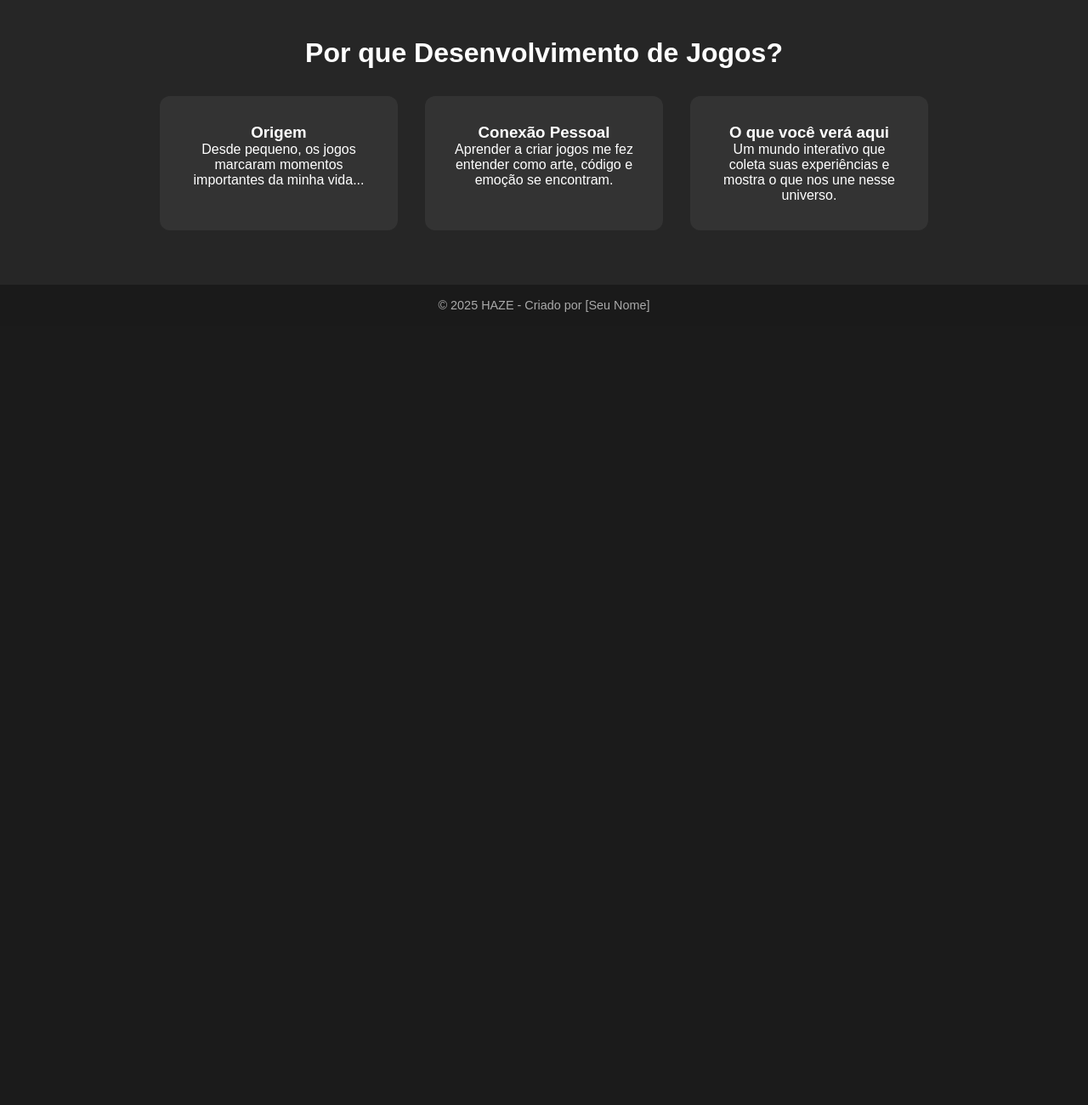
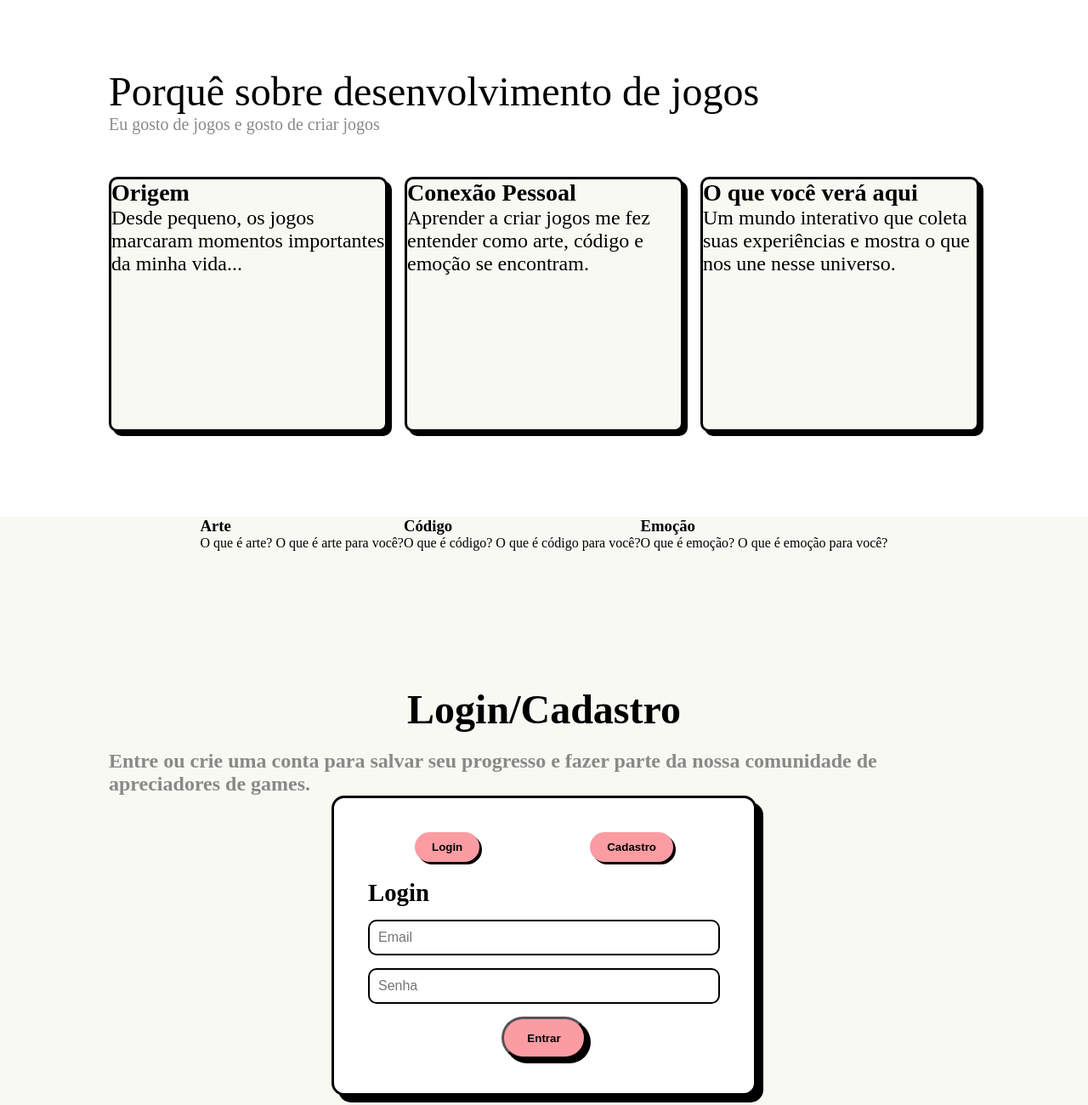
Before and after one commit to cesar-augustotech/Haze, a plain HTML site: page public/index.html in a window 1280 px wide. Shown: the part 920-2220 px from the top of the page at 85% size. Before the commit the page ends 1303 px from the top, so only its background shows below. Drawn offline with Linux system fonts and the light colour scheme.

Commit message:
novas alterações na página inicial

```diff
--- a/public/css/style.css
+++ b/public/css/style.css
@@ -2,14 +2,13 @@
   margin: 0;
   padding: 0;
   box-sizing: border-box;
-  font-family: Arial, sans-serif;
+
 }
 body {
+  padding: 0;
   margin: 0;
   min-width: 100%;
   min-height: 100%;
-    background-color: #1b1b1b;
-  color: #fff;
 }
 
 button {
@@ -17,6 +16,7 @@ button {
 }
 
 header {
+  background-color: rgba(247,249,242,255);
   display: flex;
   flex-direction: row;
   justify-content: space-around;
@@ -37,37 +37,45 @@ header {
 
   display: flex;
   align-items: center;
+  gap: 20px;
 }
 
 .banner {
   display: flex;
-  flex-direction: row;
+  flex-direction: column;
   align-items: center;
   width: 100%;
   height: 100vh;
-  background-color: antiquewhite;
+  /* Alterar background para imagem relevante com jogos depois*/
+  background-color: rgb(92, 82, 80);
   position: sticky;
   justify-content: center;
   gap: 20px;
+  margin-bottom: 50px;
 }
 
 .banner-content {
-
+  color: white;
   width: 50%;
   height: 50%;
-  font-size: xx-large;
+  font-size: 3rem;
   display: flex;
   flex-direction: column;
   justify-content: center;
   align-items: center;
   text-align: center;
+  padding-bottom: 50px;
+  gap:20px;
+  text-shadow: 2px 2px 2px rgb(150, 140, 140);
+
 }
 
 .jogar {
-
-  border-radius: 15px;
-  background-color: rgb(240, 153, 170,0.8);
-  box-shadow: 5px 5px 5px rgb(218, 155, 155);
+  border-color: black;
+  border-width: 3px;
+  border-radius: 30px;
+  background-color: rgb(251,156,163);
+  box-shadow: 5px 5px 0 rgb(0, 0, 0,1);
   color: black;
   width: 100px;
   height: 50px;
@@ -103,15 +111,58 @@ display: flex;
 
 }
 
+.sobre{
+  padding:50px 10vw;
+  gap:10px;
+  font-size: 20px;
+
+}
+
+.sobre-title{
+  font-size: 3rem;
+  color: black;
+  text-align: center;
+  margin-bottom: 20px;
+}
+
+.blocos{
+  padding: 50px 0px;
+  justify-items: center;
+  align-items: center;
+  display: grid;
+  grid-template-columns: repeat(auto-fit, minmax(250px, 1fr));
+  gap: 20px;
+}
+
+.blocos-item{
+  background-color: rgba(247,249,242,255);
+  border: 3px solid black;
+  min-width: 200px;
+  max-width: 500px;
+  font-size: x-large;
+  border-radius: 10px;
+  box-shadow: 5px 5px 0 rgb(0, 0, 0, 1);
+  display: flex;
+  flex-direction: column;
+  justify-content: flex-start;
+
+  min-height: 300px;
+
+}
 
 
 
+.areas{
+  display: flex;
+  flex-direction: row;
+  justify-content: center;
+  align-items: center;
+  background-color: rgba(247,249,242,255);
 
-.nav-bar {
-  background-color: antiquewhite;
-  height: 20vh;
-  width: 100%;
 }
+
+
+
 
 
 
@@ -119,122 +170,61 @@ display: flex;
 
 /* style.css */
 
-
-
-
-header {
+.auth {
+  flex-direction: column;
+  width: 100%;
+  min-height: 100vh;
+  background-color: rgba(247,249,242,255);
   display: flex;
-  justify-content: space-between;
+  justify-content: center;
   align-items: center;
-  padding: 1rem 2rem;
-  background-color: #2a2a2a;
+  padding: 50px 10vw;
+}
+.auth h1 {
+  font-size: 3rem;
+  color: black;
+  text-align: center;
+  margin-bottom: 20px;
 }
 
-.logo-titulo {
+.auth-container {
+  background-color: white;
+  border: 3px solid black;
+  border-radius: 15px;
+  box-shadow: 8px 8px 0 black;
+  padding: 40px;
+  width: 100%;
+  max-width: 500px;
   display: flex;
-  align-items: center;
-  gap: 1rem;
+  flex-direction: column;
+  gap: 20px;
+  font-size: 1.2rem;
 }
 
-.logo-titulo img {
-  width: 40px;
-  height: 40px;
+.auth-header {
+  display: flex;
+  justify-content: space-around;
+  gap: 20px;
 }
 
-.acoes {
-  display: flex;
-  align-items: center;
-  gap: 1rem;
+.auth-header button {
+  border: none;
+  background-color: rgb(251,156,163);
+  padding: 10px 20px;
+  border-radius: 20px;
+  font-weight: bold;
+  box-shadow: 3px 3px 0 black;
 }
 
-.btn-jogo {
-  background-color: #ff66b2;
-  color: white;
-  border: none;
-  padding: 0.5rem 1rem;
-  border-radius: 8px;
-  cursor: pointer;
-  transition: 0.3s;
+.auth-form {
+  display: flex;
+  flex-direction: column;
+  gap: 15px;
 }
 
-.btn-jogo:hover {
-  background-color: #ff3399;
+.auth-form input {
+  padding: 10px;
+  font-size: 1rem;
+  border: 2px solid black;
+  border-radius: 10px;
 }
-
-.menu-icon {
-  font-size: 1.5rem;
-  cursor: pointer;
-}
-
-.hero {
-  height: 100vh;
-  background: url('banner.jpg') no-repeat center center/cover;
-  display: flex;
-  align-items: center;
-  justify-content: center;
-  text-align: center;
-  padding: 2rem;
-}
-
-.hero-content {
-  background-color: rgba(0, 0, 0, 0.6);
-  padding: 2rem;
-  border-radius: 16px;
-}
-
-.hero h2 {
-  font-size: 2rem;
-  margin-bottom: 1rem;
-}
-
-.hero p {
-  margin-bottom: 1.5rem;
-}
-
-.hero-buttons button {
-  margin: 0 0.5rem;
-  padding: 0.5rem 1rem;
-  border: none;
-  border-radius: 6px;
-  background-color: #ff66b2;
-  color: white;
-  cursor: pointer;
-  transition: 0.3s;
-}
-
-.hero-buttons button:hover {
-  background-color: #ff3399;
-}
-
-.sobre {
-  padding: 4rem 2rem;
-  background-color: #262626;
-  text-align: center;
-}
-
-.sobre h2 {
-  font-size: 2rem;
-  margin-bottom: 2rem;
-}
-
-.blocos {
-  display: flex;
-  flex-wrap: wrap;
-  gap: 2rem;
-  justify-content: center;
-}
-
-.bloco {
-  background-color: #333;
-  padding: 2rem;
-  border-radius: 12px;
-  width: 280px;
-}
-
-footer {
-  background-color: #1a1a1a;
-  text-align: center;
-  padding: 1rem;
-  font-size: 0.9rem;
-  color: #aaa;
-}
--- a/public/index.html
+++ b/public/index.html
@@ -17,7 +17,8 @@
 
     <div class="header-right">
       <button class="jogar" onclick="jogar()">Começar</button>
-      <img style="padding-left:10px; height: 30px; width: 25px;" src="./assets/3bars.png">
+     <button style="background-color: 0,0,0,0;border: 0cap;"><img style="background-color: 0,0,0,0; height: 30px; width: 30px;" src="./assets/3-bars.png"></div></button>
+     <button class="jogar" onclick="document.getElementById('auth').scrollIntoView({behavior: 'smooth'})">Login</button>
     </div>
 
   </header>
@@ -25,14 +26,15 @@
   <main>
     <div class="banner" id="banner">
       <div class="banner-content">
-        <h2>Descubra o mundo por trás dos games</h2>
-        <p>Aprenda, jogue, e entenda por que isso importa para mim</p>
+        <h1>Descubra o mundo por trás dos games.</h1>
+        <p style="font-size: 50%;">Aprenda, jogue, e entenda por que isso importa para mim</p>
       </div>
-      <button class="jogar" onclick="jogar()">Jogar</button>
-      <button class="jogar" style="background-color: rgba(0,0,0,0.1); box-shadow: none;" onclick="">Sobre</button>
+      <div>
+      <button class="jogar" style="color:white;border-color:white; box-shadow: 5px 5px 5px rgba(255,255,255,1)" onclick="jogar()">Jogar</button>
+      <button class="jogar" style="color:white;border-color:white; background-color: rgba(0,0,0,0.1); box-shadow: none;" onclick="">Sobre</button>
     </div>
-    <div class="conteudo"></div>
-    </div>
+  </div>
+
 
     <div class="game-div" id="game_div">
       <canvas class="game" id="jogo_canvas"></canvas>
@@ -41,27 +43,86 @@
 
     <!-- Sobre o Projeto -->
     <section class="sobre" id="sobre">
-      <h2>Por que Desenvolvimento de Jogos?</h2>
+      <span class="sobre-title">Porquê sobre desenvolvimento de jogos</span>
+        <p style="color: rgb(136, 138, 135);">Eu gosto de jogos e gosto de criar jogos</p>
+
       <div class="blocos">
-        <div class="bloco">
+        <div class="blocos-item">
           <h3>Origem</h3>
-          <p>Desde pequeno, os jogos marcaram momentos importantes da minha vida...</p>
+          <p >Desde pequeno, os jogos marcaram momentos importantes da minha vida...</p>
         </div>
-        <div class="bloco">
+        <div class="blocos-item">
           <h3>Conexão Pessoal</h3>
           <p>Aprender a criar jogos me fez entender como arte, código e emoção se encontram.</p>
         </div>
-        <div class="bloco">
+        <div class="blocos-item">
           <h3>O que você verá aqui</h3>
           <p>Um mundo interativo que coleta suas experiências e mostra o que nos une nesse universo.</p>
         </div>
       </div>
+
     </section>
+    <div class="areas">
+        <div class="area">
+          <h3>Arte</h3>
+          <p>O que é arte? O que é arte para você?</p>
+        </div>
+        <div class="area">
+          <h3>Código</h3>
+          <p>O que é código? O que é código para você?</p>
+        </div>
+        <div class="area">
+          <h3>Emoção</h3>
+          <p>O que é emoção? O que é emoção para você?</p>
+        </div>
+</div>
 
+
+    <!-- Tela de Login/Cadastro -->
+<section class="auth" id="auth">
+  <h1>Login/Cadastro</h1>
+  <h2 style="color: rgb(136, 138, 135);">Entre ou crie uma conta para salvar seu progresso e fazer parte da nossa comunidade de apreciadores de games.</h2>
+
+  <div class="auth-container">
+    <div class="auth-header">
+      <button onclick="mostrarLogin()">Login</button>
+      <button onclick="mostrarCadastro()">Cadastro</button>
+    </div>
+
+    <form class="auth-form" id="form-login">
+      <h2>Login</h2>
+      <input type="email" placeholder="Email" required>
+      <input type="password" placeholder="Senha" required>
+      <button style="align-self: center;" type="submit" class="jogar">Entrar</button>
+    </form>
+
+    <form class="auth-form" id="form-cadastro" style="display: none;">
+      <h2>Cadastro</h2>
+      <input type="email" placeholder="Email" required>
+      <input type="password" placeholder="Senha" required>
+      <input type="password" placeholder="Confirmar Senha" required>
+      <button style="align-self: center;" type="submit" class="jogar">Cadastrar</button>
+    </form>
+  </div>
+</section>
     <!-- Rodapé -->
     <footer>
       <p>&copy; 2025 HAZE - Criado por [Seu Nome]</p>
     </footer>
+
+
+
+    <script>
+  function mostrarLogin() {
+    document.getElementById("form-login").style.display = "flex";
+    document.getElementById("form-cadastro").style.display = "none";
+  }
+
+  function mostrarCadastro() {
+    document.getElementById("form-login").style.display = "none";
+    document.getElementById("form-cadastro").style.display = "flex";
+  }
+</script>
 </body>
 
 <script src="data/collisions.js"></script>
```
Also changed, not shown: public/acesso.html (added), public/assets/3-bars.png (added).
